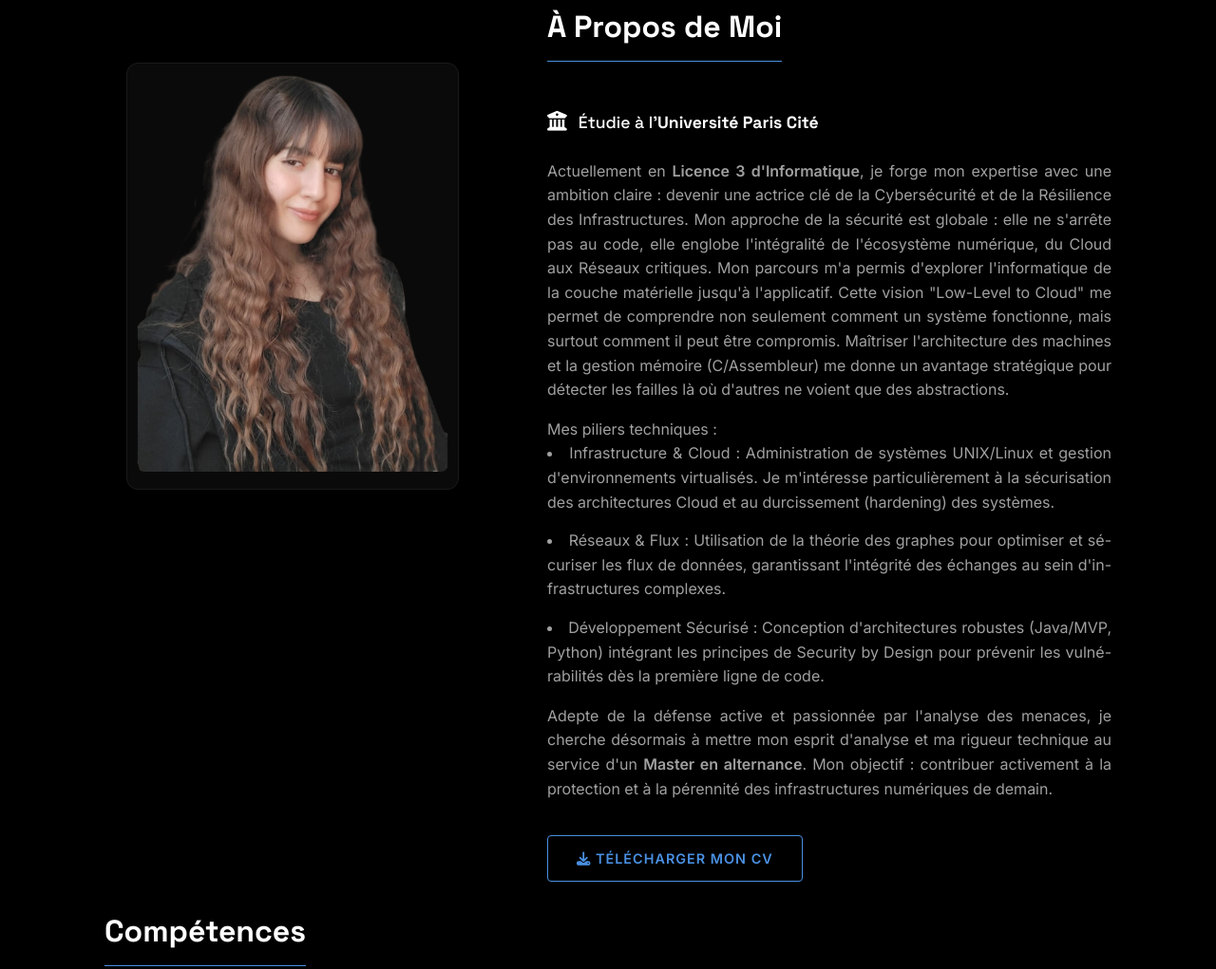
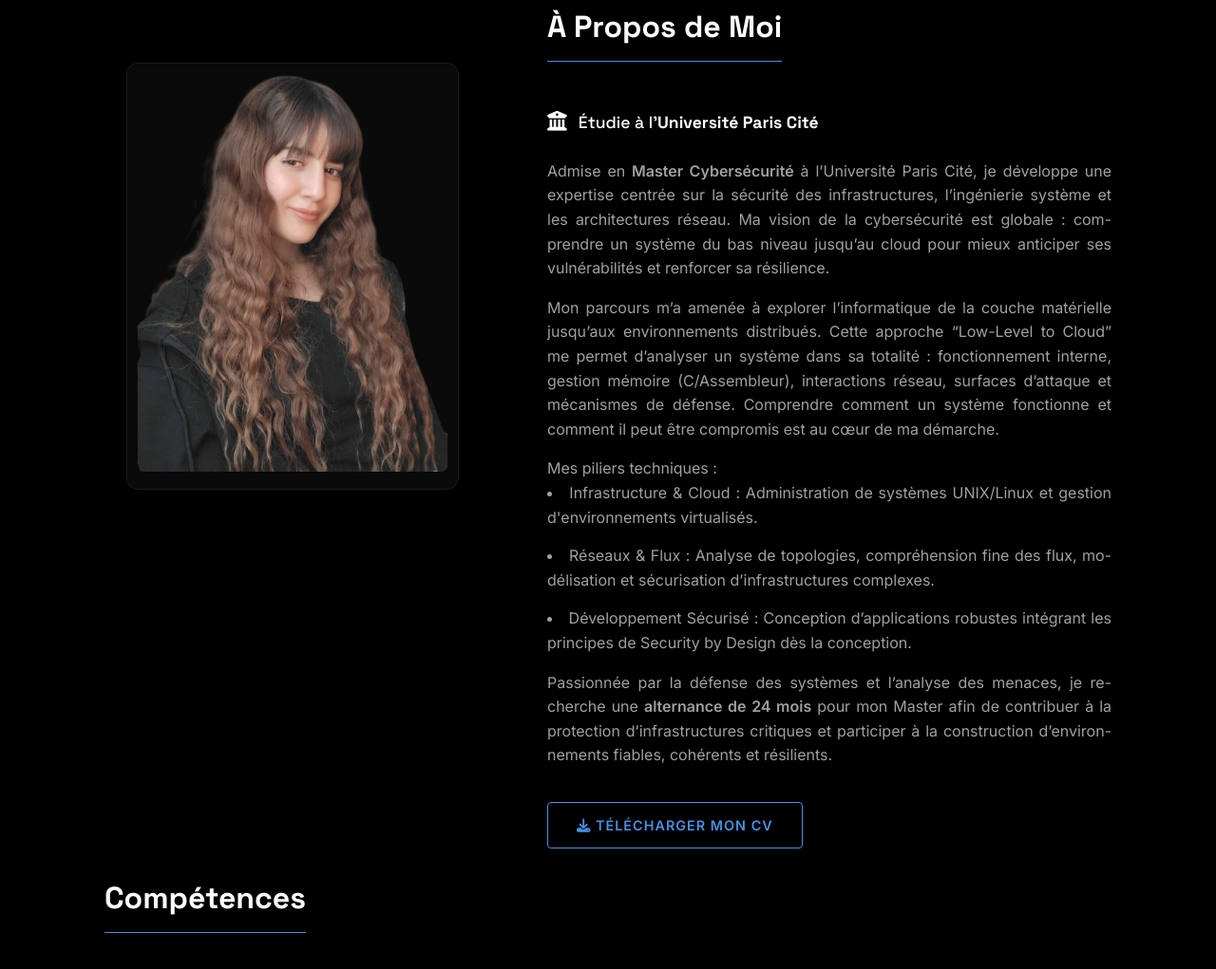
Before and after one commit to melissa-yahiatene/mon-portfolio, a plain HTML site: page index.html in a window 1280 px wide. Shown: the part 824-1845 px from the top of the page at 95% size. Drawn offline with nearby package versions, Linux system fonts and the light colour scheme.

Commit message:
Update index.html

```diff
--- a/index.html
+++ b/index.html
@@ -55,36 +55,33 @@
                         <span>Étudie à l'<strong>Université Paris Cité</strong></span>
                     </div>
                     <p class="bio">
-                        Actuellement en <strong>Licence 3 d'Informatique</strong>, je forge mon expertise avec une
-                        ambition claire :
-                        devenir une actrice clé de la Cybersécurité et de la Résilience des Infrastructures. Mon
-                        approche de la sécurité est globale : elle ne s'arrête pas au code, elle englobe l'intégralité
-                        de l'écosystème numérique, du Cloud aux Réseaux critiques.
-                        Mon parcours m'a permis d'explorer l'informatique de la couche matérielle jusqu'à l'applicatif.
-                        Cette vision "Low-Level to Cloud" me permet de comprendre non seulement comment un système
-                        fonctionne, mais surtout comment il peut être compromis. Maîtriser l'architecture des machines
-                        et la gestion mémoire (C/Assembleur) me donne un avantage stratégique pour détecter les failles
-                        là où d'autres ne voient que des abstractions.
+                        Admise en <strong>Master Cybersécurité</strong> à l’Université Paris Cité, je développe une expertise centrée sur la
+                        sécurité des infrastructures, l’ingénierie système et les architectures réseau.
+                        Ma vision de la cybersécurité est globale : comprendre un système du bas niveau jusqu’au cloud pour mieux
+                        anticiper ses vulnérabilités et renforcer sa résilience.
                     </p>
+
+                    <p class="bio">
+                        Mon parcours m’a amenée à explorer l’informatique de la couche matérielle jusqu’aux environnements distribués.
+                        Cette approche “Low-Level to Cloud” me permet d’analyser un système dans sa totalité :
+                        fonctionnement interne, gestion mémoire (C/Assembleur), interactions réseau, surfaces d’attaque et
+                        mécanismes de défense.
+                        Comprendre comment un système fonctionne et comment il peut être compromis est au cœur de ma démarche.
+                    </p>
+
                     <ul class="bio">Mes piliers techniques :
                         <li>Infrastructure & Cloud : Administration de systèmes UNIX/Linux et gestion d'environnements
-                            virtualisés. Je m'intéresse particulièrement à la sécurisation des architectures Cloud et au
-                            durcissement (hardening) des systèmes.</li>
-                        <li>Réseaux & Flux : Utilisation de la théorie des graphes pour optimiser et sécuriser les flux
-                            de
-                            données, garantissant l'intégrité des échanges au sein d'infrastructures complexes.</li>
-                        <li>Développement Sécurisé : Conception d'architectures robustes (Java/MVP, Python) intégrant
-                            les
-                            principes de Security by Design pour prévenir les vulnérabilités dès la première ligne de
-                            code.</li>
+                            virtualisés.</li>
+                        <li>Réseaux & Flux : Analyse de topologies, compréhension fine des flux, modélisation et
+                        sécurisation d’infrastructures complexes.</li>
+                        <li>Développement Sécurisé : Conception d’applications robustes intégrant les
+                        principes de Security by Design dès la conception.</li>
                     </ul>
 
-                    <p class="bio">Adepte de la défense active et passionnée par l'analyse des menaces, je cherche
-                        désormais à
-                        mettre mon esprit d'analyse et ma rigueur technique au service d'un <strong>Master en
-                            alternance</strong>. Mon
-                        objectif : contribuer activement à la protection et à la pérennité des infrastructures
-                        numériques de demain.
+                    <p class="bio">
+                        Passionnée par la défense des systèmes et l’analyse des menaces, je recherche une
+                        <strong>alternance de 24 mois</strong> pour mon Master afin de contribuer à la protection d’infrastructures critiques
+                        et participer à la construction d’environnements fiables, cohérents et résilients.
                     </p>
 
                     <a href="#" class="btn-cv" target="_blank" download>
```
